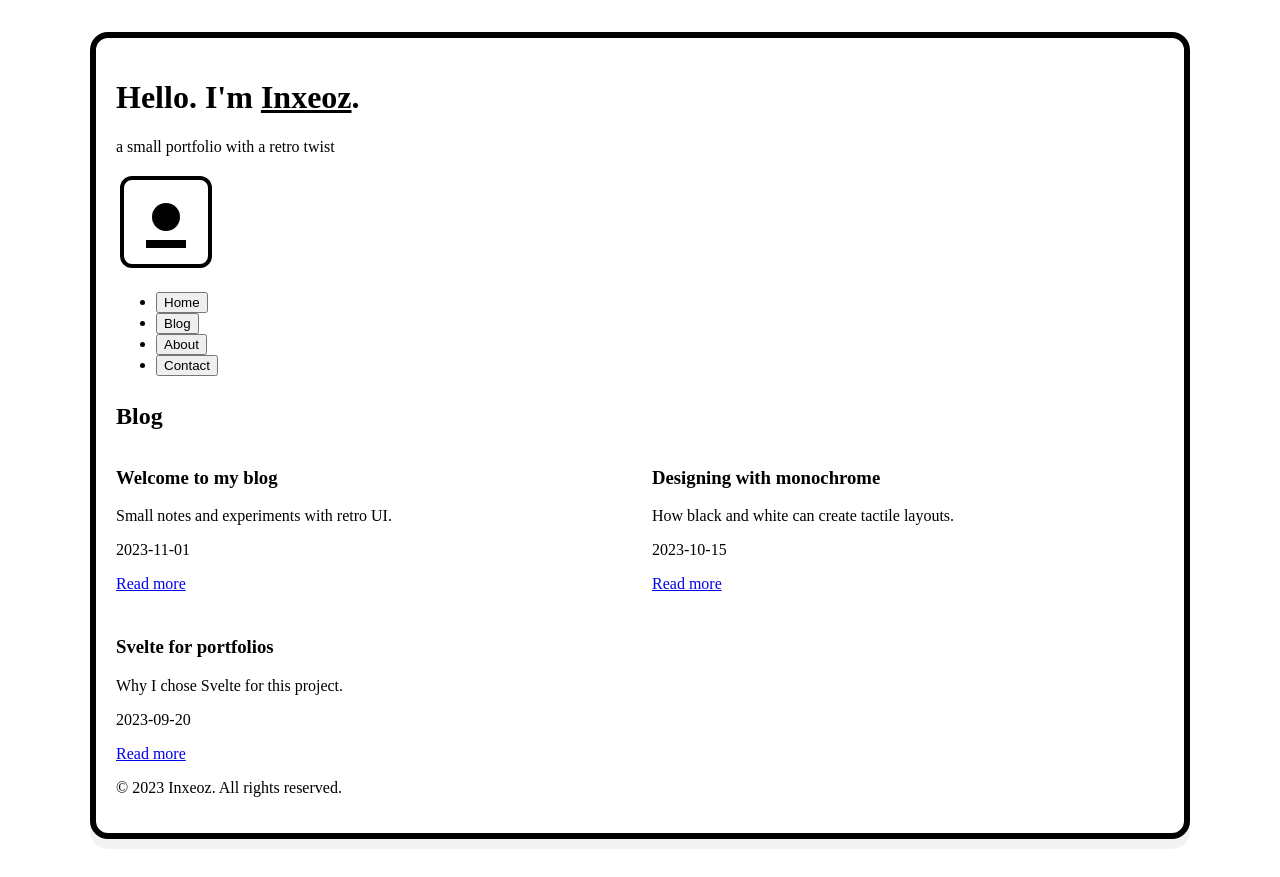
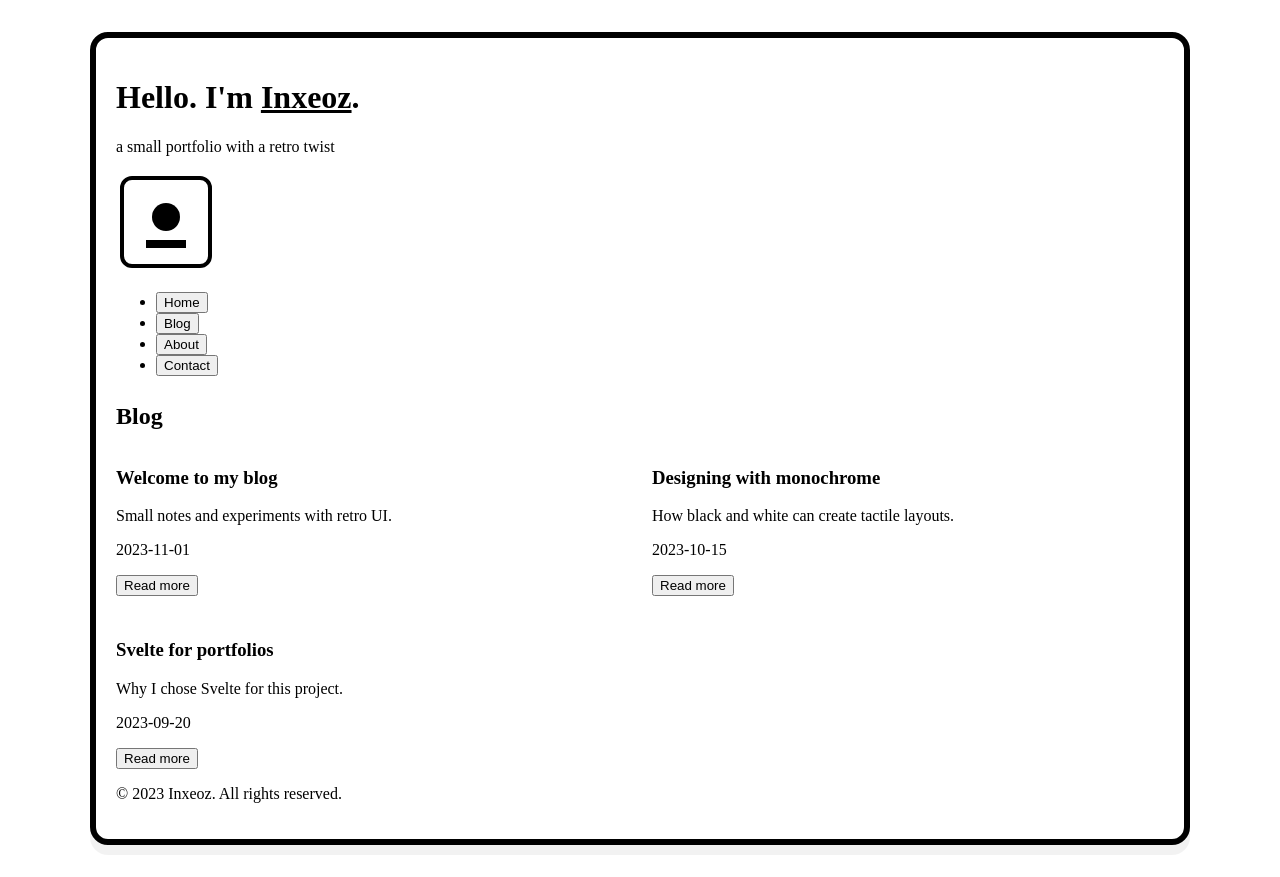
Before and after one commit to inxeoz/inxeoz-retro, a Svelte app: page / in a window 1280 px wide. Both pictures are taken after a click on the button "Blog". Built offline with nearby package versions, Linux system fonts and the light colour scheme.

Commit message:
right side back to blog

```diff
--- a/src/App.svelte
+++ b/src/App.svelte
@@ -5,6 +5,7 @@
   import Footer from './lib/Footer.svelte';
 
   let currentSection = 'home';
+  let selectedPost = null;
 
   const projects = [
     {title: 'Possimus', description: 'Retro layout experiment.', image: '/images/proj1.jpg'},
@@ -12,13 +13,22 @@
   ];
 
   const blogPosts = [
-    {title: 'Welcome to my blog', excerpt: 'Small notes and experiments with retro UI.', date: '2023-11-01'},
-    {title: 'Designing with monochrome', excerpt: 'How black and white can create tactile layouts.', date: '2023-10-15'},
-    {title: 'Svelte for portfolios', excerpt: 'Why I chose Svelte for this project.', date: '2023-09-20'}
+    {title: 'Welcome to my blog', excerpt: 'Small notes and experiments with retro UI.', date: '2023-11-01', content: 'This is the full content of the welcome post. Here I talk about starting this blog and my experiments with retro UI designs. It\'s all about creating tactile, monochrome layouts that feel good to interact with.'},
+    {title: 'Designing with monochrome', excerpt: 'How black and white can create tactile layouts.', date: '2023-10-15', content: 'Monochrome design isn\'t just about aesthetics—it\'s about focus and usability. By removing color distractions, we can create interfaces that emphasize form, texture, and interaction. This post explores techniques for making black and white designs engaging.'},
+    {title: 'Svelte for portfolios', excerpt: 'Why I chose Svelte for this project.', date: '2023-09-20', content: 'Svelte offers a unique approach to building web apps with its compile-time optimization. For a portfolio site, this means fast loading times and smooth interactions. I chose Svelte because it allows me to write less code while achieving more performance.'}
   ];
 
   function setSection(section) {
     currentSection = section;
+    selectedPost = null; // Reset when switching sections
+  }
+
+  function selectPost(post) {
+    selectedPost = post;
+  }
+
+  function backToBlog() {
+    selectedPost = null;
   }
 </script>
 
@@ -38,12 +48,24 @@
 
   {#if currentSection === 'blog'}
     <section class="mt-6">
-      <h2 class="text-2xl font-bold">Blog</h2>
-      <div class="grid grid-cols-1 md:grid-cols-2 gap-4 md:gap-6 mt-4">
-        {#each blogPosts as post}
-          <BlogCard title={post.title} excerpt={post.excerpt} date={post.date} />
-        {/each}
-      </div>
+      {#if selectedPost}
+        <div class="flex items-center justify-between mb-4">
+          <h2 class="text-2xl font-bold">Blog</h2>
+          <button on:click={backToBlog} class="text-sm underline">← Back to Blog</button>
+        </div>
+        <div class="card-bw p-6">
+          <h3 class="text-xl font-bold mb-2">{selectedPost.title}</h3>
+          <p class="text-sm text-gray-600 mb-4">{selectedPost.date}</p>
+          <p class="text-base leading-relaxed">{selectedPost.content}</p>
+        </div>
+      {:else}
+        <h2 class="text-2xl font-bold">Blog</h2>
+        <div class="grid grid-cols-1 md:grid-cols-2 gap-4 md:gap-6 mt-4">
+          {#each blogPosts as post}
+            <BlogCard title={post.title} excerpt={post.excerpt} date={post.date} onClick={() => selectPost(post)} />
+          {/each}
+        </div>
+      {/if}
     </section>
   {/if}
 
--- a/src/lib/BlogCard.svelte
+++ b/src/lib/BlogCard.svelte
@@ -2,14 +2,14 @@
   export let title;
   export let excerpt;
   export let date;
-  export let link = '#';
+  export let onClick;
 </script>
 
-<article class="card-bw">
+<article class="card-bw cursor-pointer" on:click={onClick}>
   <h3 class="font-bold text-lg">{title}</h3>
   <p class="mt-2 text-sm">{excerpt}</p>
   <p class="mt-2 text-xs text-gray-600">{date}</p>
   <div class="mt-4">
-    <a class="inline-block px-3 py-2 border-2" href={link}>Read more</a>
+    <button class="inline-block px-3 py-2 border-2">Read more</button>
   </div>
 </article>
```
